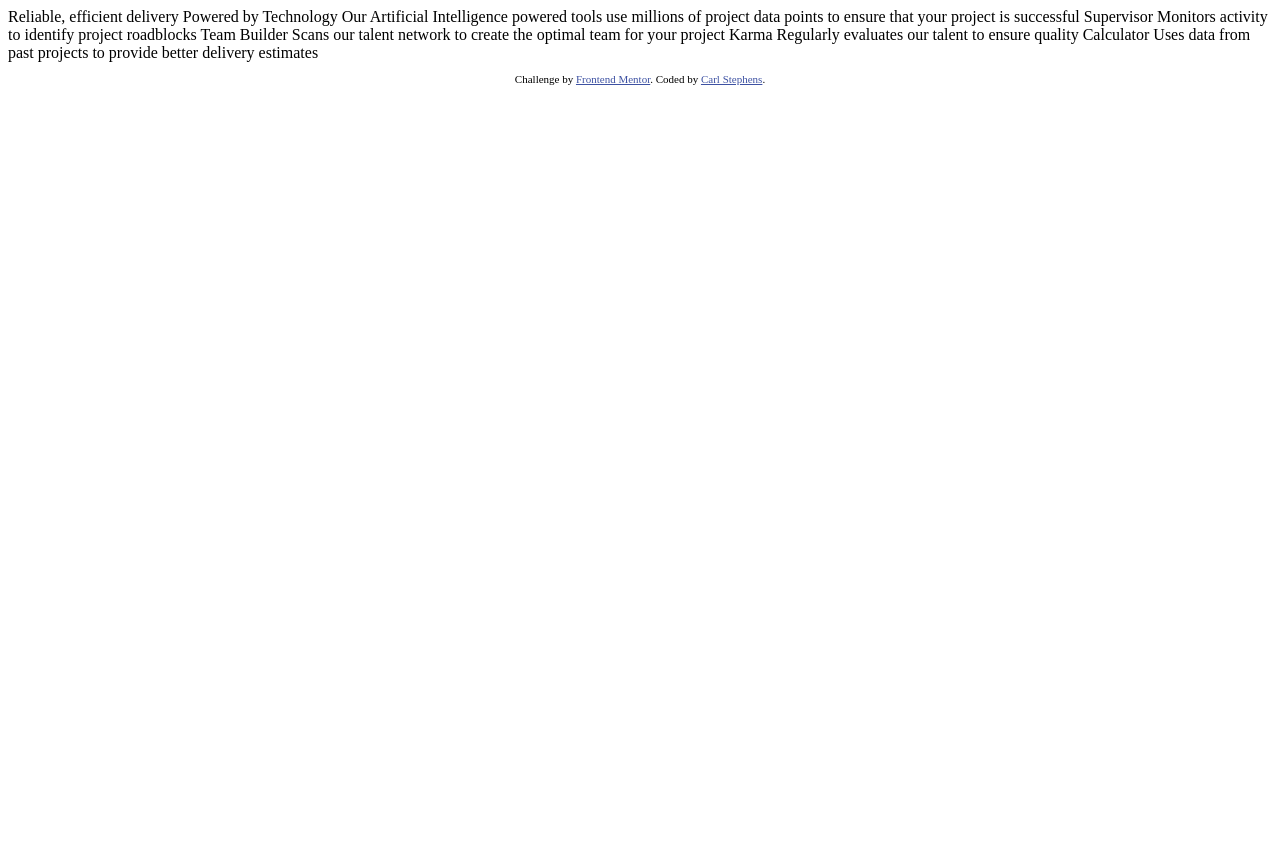
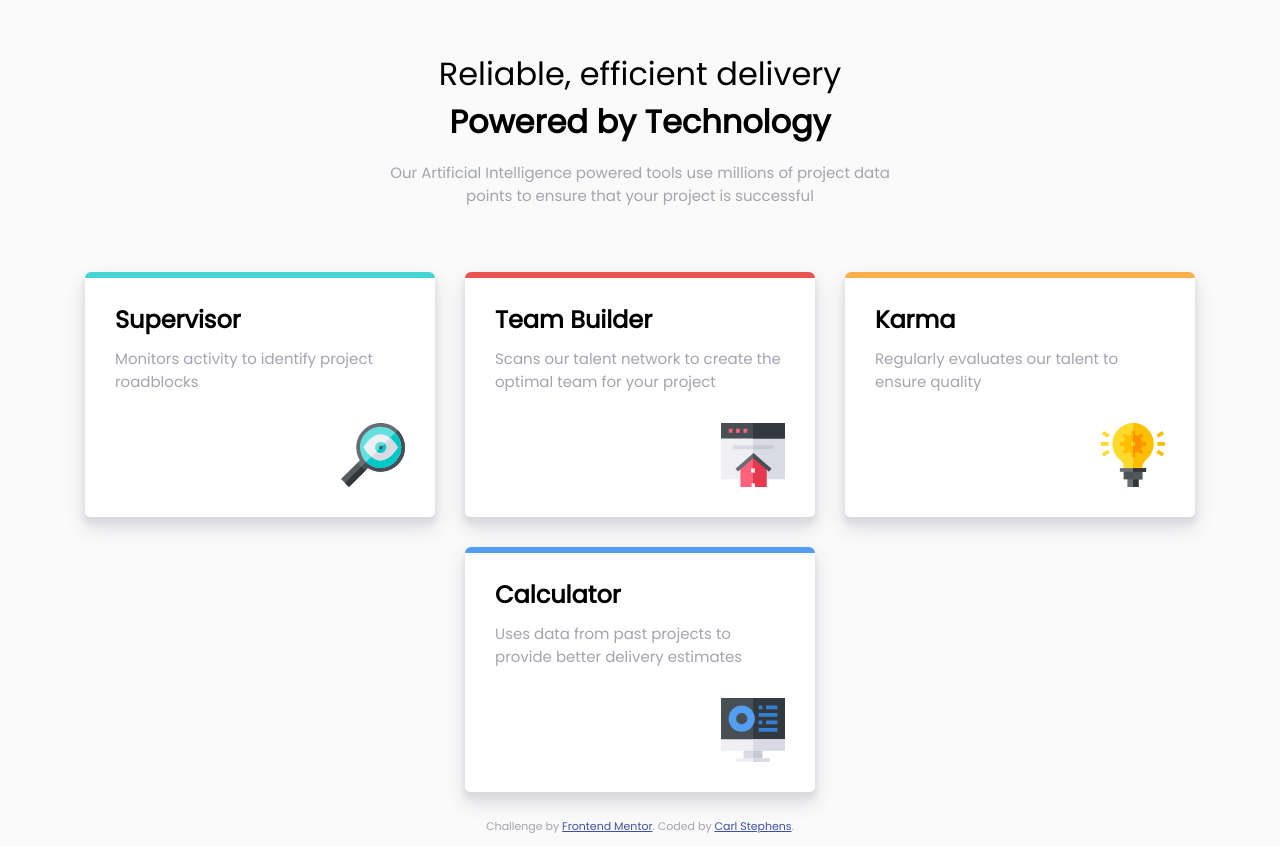
Before and after one commit to carlstep/four-card-feature-section-master, a plain HTML site: page index.html in a window 1280 px wide. Before the commit the page ends 800 px from the top, so only its background shows below. Drawn offline with Linux system fonts and the light colour scheme.

Commit message:
css stylesheet first update

```diff
--- a/css/styles.css
+++ b/css/styles.css
@@ -1,3 +1,99 @@
+* {
+    box-sizing: border-box;
+}
+
+body {
+    font-family: 'Poppins', sans-serif;
+    background-color: hsl(0, 0%, 98%);
+}
+
 h1 {
-    font-family: sans-serif;
+    font-weight: 200;
+    margin: 0;
 }
+
+h1 span {
+    font-weight: 600;
+}
+
+
+p {
+    font-size: 15px;
+    color: hsl(229, 6%, 66%);
+}
+
+header {
+    margin: 50px auto;
+    max-width: 500px;
+    text-align: center;
+}
+
+.container {
+    display: flex;
+    flex-wrap: wrap;
+    justify-content: center;
+    margin: 0 auto;
+    width: 1140px;
+
+}
+
+.box {
+    background-color: white;
+    box-shadow: 0 10px 20px hsl(240, 9%, 86%), 0 6px 6px rgba(0, 0, 0, 0.12);
+    border-radius: 5px;
+    position: relative;
+    padding: 30px;
+    margin: 15px;
+    width: 350px;
+}
+.box::after {
+    content: '';
+    background-color: blueviolet;
+    position: absolute;
+    border-top-left-radius: 6px;
+    border-top-right-radius: 6px;
+    top: 0;
+    left: 0;
+    height: 6px;
+    width: 100%;
+}
+
+.box-blue::after {
+    background-color: hsl(212, 86%, 64%);
+}
+
+.box-red::after {
+    background-color: hsl(0, 78%, 62%);
+}
+
+.box-orange::after {
+    background-color: hsl(34, 97%, 64%);
+}
+
+.box-cyan::after {
+    background-color: hsl(180, 62%, 55%);
+}
+
+.box h2 {
+    margin: 0;
+}
+
+.box p {
+    font-size: 15px;
+    margin: 10px 0 30px;
+}
+
+.box img {
+    display: block;
+    margin-left: auto;
+
+}
+
+.attribution {
+    font-size: 11px;
+    text-align: center;
+  }
+
+  .attribution a {
+    color: hsl(228, 45%, 44%);
+  }
--- a/index.html
+++ b/index.html
@@ -1,45 +1,67 @@
 <!DOCTYPE html>
 <html lang="en">
+
 <head>
-  <meta charset="UTF-8">
-  <meta name="viewport" content="width=device-width, initial-scale=1.0"> <!-- displays site properly based on user's device -->
+  <meta charset="UTF-8" />
+  <!-- <meta name="viewport" content="width=device-width, initial-scale=1.0" /> -->
+  <!-- displays site properly based on user's device -->
 
-  <link rel="icon" type="image/png" sizes="32x32" href="./images/favicon-32x32.png">
-  <link rel="stylesheet" href="css/styles.css">
+  <link rel="icon" type="image/png" sizes="32x32" href="./images/favicon-32x32.png" />
+  <link rel="stylesheet" href="css/styles.css" />
+  <link href="https://fonts.googleapis.com/css?family=Poppins&display=swap" rel="stylesheet">
   <title>Frontend Mentor | Four card feature section</title>
 
   <!-- Feel free to remove these styles or customise in your own stylesheet 👍 -->
-  <style>
-    .attribution { font-size: 11px; text-align: center; }
-    .attribution a { color: hsl(228, 45%, 44%); }
-  </style>
+
 </head>
+
 <body>
+  <header>
+    <h1>
+      Reliable, efficient delivery
+      <span>Powered by Technology</span>
+    </h1>
+    <p>
+      Our Artificial Intelligence powered tools use millions of project data
+      points to ensure that your project is successful
+    </p>
+  </header>
 
-  Reliable, efficient delivery
-  Powered by Technology
+  <div class="container">
+    <div class="box box-cyan">
+      <h2>Supervisor</h2>
+      <p>Monitors activity to identify project roadblocks</p>
+      <img src="images/icon-supervisor.svg" alt="Supervisor">
+    </div>
 
-  Our Artificial Intelligence powered tools use millions of project data points
-  to ensure that your project is successful
+    <div class="box box-red">
+      <h2>Team Builder</h2>
+      <p>Scans our talent network to create the optimal team for your project</p>
+      <img src="images/icon-team-builder.svg" alt="Team Builder">
+    </div>
 
-  Supervisor
-  Monitors activity to identify project roadblocks
+    <div class="box box-orange">
+      <h2>Karma</h2>
+      <p>Regularly evaluates our talent to ensure quality</p>
+      <img src="images/icon-karma.svg" alt="Karma">
+    </div>
 
-  Team Builder
-  Scans our talent network to create the optimal team for your project
+    <div class="box box-blue">
+      <h2>Calculator</h2>
+      <p>Uses data from past projects to provide better delivery estimates</p>
+      <img src="images/icon-calculator.svg" alt="Calculator">
+    </div>
+  </div>
 
-  Karma
-  Regularly evaluates our talent to ensure quality
-
-  Calculator
-  Uses data from past projects to provide better delivery estimates
 
 
   <footer>
     <p class="attribution">
-      Challenge by <a href="https://www.frontendmentor.io?ref=challenge" target="_blank">Frontend Mentor</a>.
-      Coded by <a href="#">Carl Stephens</a>.
+      Challenge by
+      <a href="https://www.frontendmentor.io?ref=challenge" target="_blank">Frontend Mentor</a>. Coded by <a
+        href="#">Carl Stephens</a>.
     </p>
   </footer>
 </body>
+
 </html>
```
